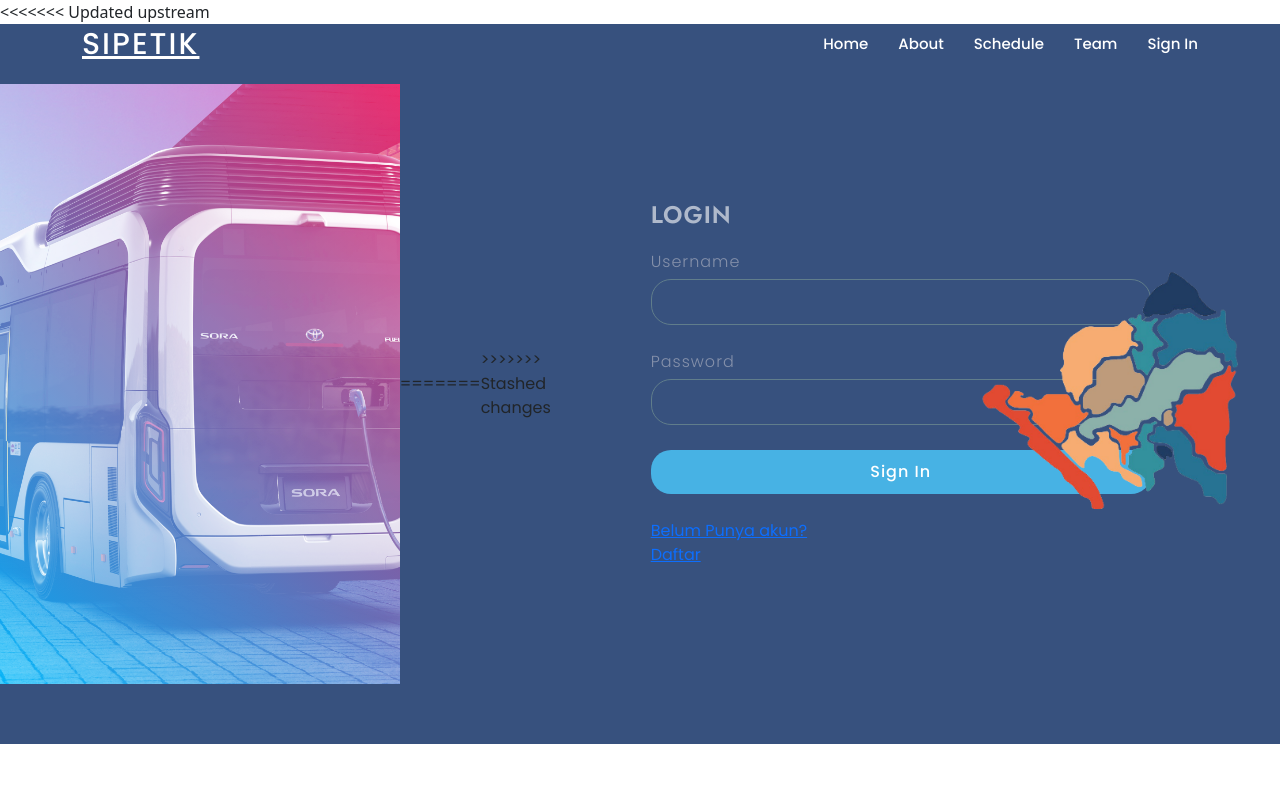
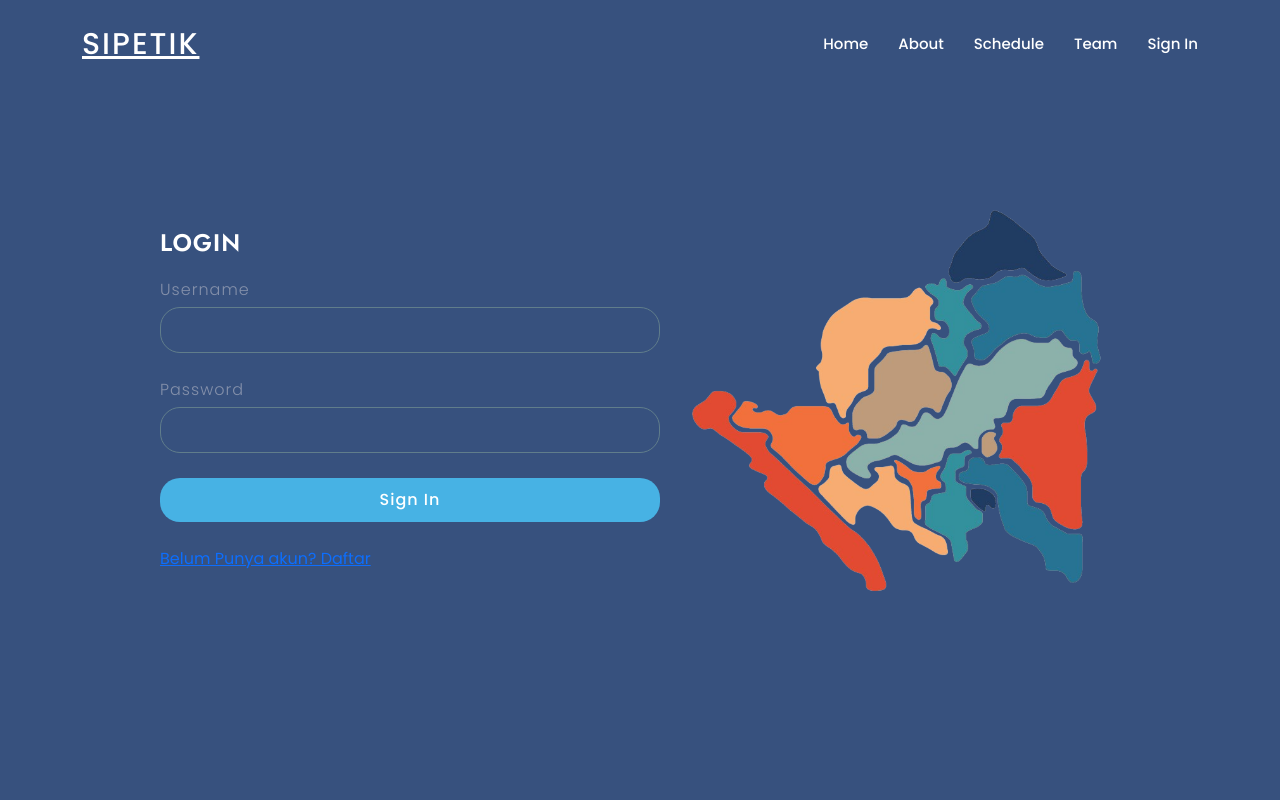
Before and after one commit to MHanifPratama/SIPETIK_BAJA, a CodeIgniter 4 app: template app/Views/user/login.php in a window 1280 px wide. Run offline with PHP 8.4 and a stand-in for CodeIgniter, Linux system fonts and the light colour scheme; the template is opened without the code that fills it, so the values that code supplies are empty; some libraries are stand-ins or nearby versions.

Commit message:
Edit Ui login

```diff
--- a/app/Views/user/login.php
+++ b/app/Views/user/login.php
@@ -8,17 +8,10 @@
 <?= $this -> extend('template/header')?>
 <?= $this-> section('content')?>
 
-<<<<<<< Updated upstream
-    <section id="hero" class="d-flex align-items-center">
-       <div class="imgBx">
-           <img src="assets/Arsha/assets/img/bus.jpg" alt="image login">
-       </div>
-=======
     <section id="hero1" class="d-flex align-items-center">
         <div class="col-lg-6 order-1 order-lg-2 hero-img" data-aos="zoom-in" data-aos-delay="200">
           <img src="assets/Arsha/assets/img/provlampung.png" class="img-fluid animated" alt="">
         </div>
->>>>>>> Stashed changes
 
        <div class="contentBx">
            <div class="formBx">
@@ -55,8 +48,3 @@
 
 </html>
 <?= $this -> endSection() ?>
-Footer
-© 2022 GitHub, Inc.
-Footer navigation
-Terms
-Privacy
```
